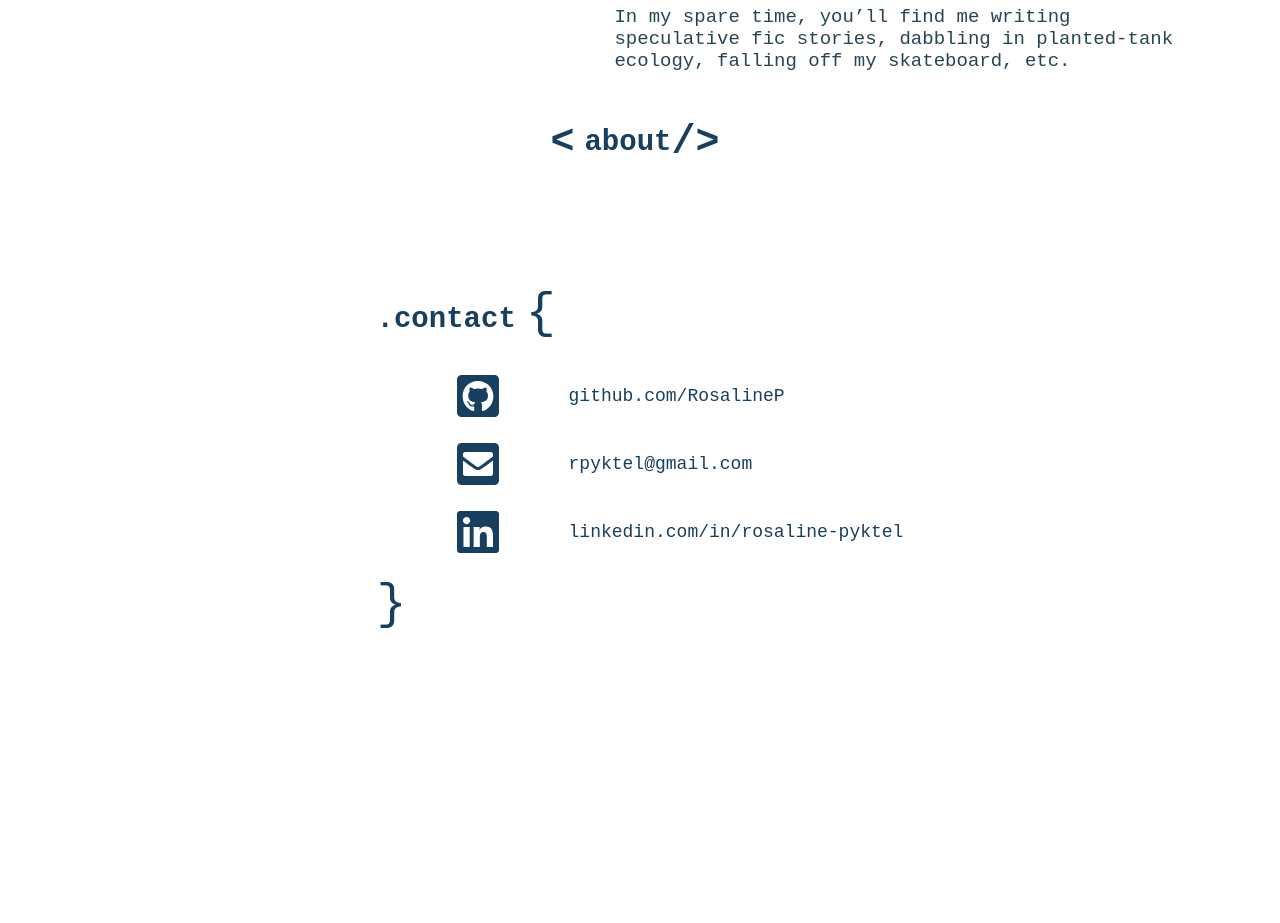
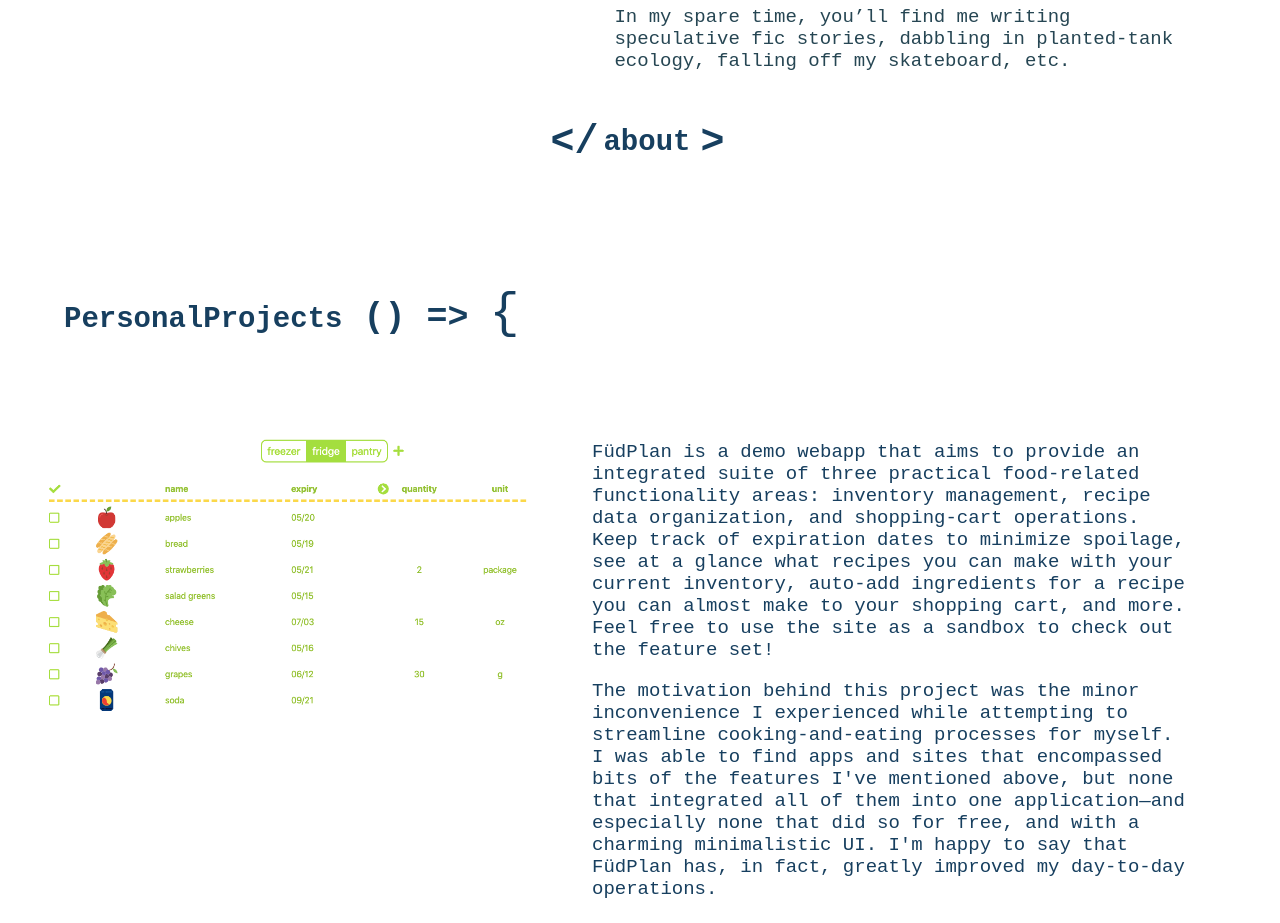
Before and after one commit to RosalineP/Rosaline, a React (Create React App) app: page / in a window 1280 px wide. Shown: the part 1360-2283 px from the top of the page. Before the commit the page ends 2073 px from the top, so only its background shows below. Built offline with nearby package versions, Linux system fonts and the light colour scheme.

Commit message:
Portfolio section

```diff
--- a/src/App.css
+++ b/src/App.css
@@ -49,6 +49,7 @@ body,html {
 .about-computer {
     flex-grow: 2;
     max-height: 90vh !important;
+    margin-left: 2vw;
 }
 .about-exposition {
     min-width: 400px;
@@ -71,6 +72,13 @@ body,html {
     margin-left: 10px;
 }
 
+.about-closure-text-end {
+    font-size: 29px;
+    margin-left: 5px;
+    margin-right: 10px;
+
+}
+
 .about-angleBracket {
     font-size: 40px;
 }
@@ -85,6 +93,55 @@ body,html {
     font-family: Bookman Old Style,monospace;
     font-size: 19px;
     color: #264653;
+}
+
+.personalProj {
+    font-family: Bookman Old Style,monospace;
+    color: #173f5f;
+    margin-bottom: 13vh;
+}
+
+.personalProj-header {
+    margin-left: 5vw;
+}
+
+.personalProj-title {
+    font-size: 29px;
+    font-weight: bold;
+}
+
+.personalProj-fnStart {
+    font-weight: bold;
+    font-size: 35px;
+}
+
+.personalProj-curlyBracketTop {
+    font-size: 50px;
+    font-weight: normal;
+}
+.personalProj-fud {
+    display: flex;
+    margin-top: 5em;
+}
+
+.personalProj-pic {
+    width: 30em;
+    height: auto;
+    margin-right: 4em;
+    margin-left: 3em;
+    margin-top: 1em;
+}
+
+.personalProj-text {
+    /*margin-bottom: 3vh;*/
+    margin-right: 5em;
+    font-size: 19px;
+}
+
+.personalProj-curlyBracketBottom {
+    font-size: 50px;
+    font-weight: normal;
+    margin-left: 5vw;
 }
 
 .contact {
--- a/src/components/About.jsx
+++ b/src/components/About.jsx
@@ -54,9 +54,9 @@ export const About = () => {
                     </div>
 
                     <div className="about-closure">
-                        <span className="about-angleBracket"> {'<'} </span>
-                        <span className="about-closure-text"> about </span>
-                        <span className="about-angleBracket"> {'/>'} </span>
+                        <span className="about-angleBracket"> {'</'} </span>
+                        <span className="about-closure-text-end"> about </span>
+                        <span className="about-angleBracket"> {'>'} </span>
                     </div>
                 </div>
             </div>
--- a/src/components/Contact.jsx
+++ b/src/components/Contact.jsx
@@ -4,6 +4,7 @@ import { faEnvelopeSquare } from '@fortawesome/free-solid-svg-icons';
 
 export const Contact = () => {
     return (
+        <>
             <div className="contact">
                 <div>
                     <div className="contact-header unselectable">
@@ -51,5 +52,7 @@ export const Contact = () => {
                     <div className="contact-header contact-curlyBracketBottom unselectable">{'}'}</div>
                 </div>
             </div>
+            <div className="bottom" />
+        </>
     );
 };
--- a/src/components/Landing.jsx
+++ b/src/components/Landing.jsx
@@ -1,14 +1,15 @@
 import { BouncyBalls } from './BouncyBalls';
 import { About } from './About';
 import { Contact } from './Contact';
+import {Portfolio} from "./Portfolio";
 
 export const Landing = () => {
     return (
         <>
             <BouncyBalls />
             <About />
+            <Portfolio />
             <Contact />
-            <div className="bottom" />
         </>
     );
 };
--- /dev/null
+++ b/src/components/Portfolio.jsx
@@ -0,0 +1,33 @@
+import fud from './fud.png';
+
+export const Portfolio = () => {
+    return(
+        <div className="personalProj">
+            <div className="personalProj-header">
+                <span className="personalProj-title"> PersonalProjects</span>
+                <span className="personalProj-fnStart"> () => </span>
+                <span className="personalProj-curlyBracketTop">{'{'} </span>
+            </div>
+
+            <div className="personalProj-fud">
+                <div >
+                    <img src={fud} className="personalProj-pic" alt="fud" />
+                </div>
+                <div className="personalProj-text">
+                    <p>
+                        FüdPlan is a demo webapp that aims to provide an integrated suite of three practical food-related functionality areas: inventory management, recipe data organization, and shopping-cart operations. Keep track of expiration dates to minimize spoilage, see at a glance what recipes you can make with your current inventory, auto-add ingredients for a recipe you can almost make to your shopping cart, and more. Feel free to use the site as a sandbox to check out the feature set!
+                    </p>
+
+                    <p>
+                        The motivation behind this project was the minor inconvenience I experienced while attempting to streamline cooking-and-eating processes for myself. I was able to find apps and sites that encompassed bits of the features I've mentioned above, but none that integrated all of them into one application—and especially none that did so for free, and with a charming minimalistic UI. I'm happy to say that FüdPlan has, in fact, greatly improved my day-to-day operations.
+                    </p>
+                </div>
+            </div>
+
+            <div>
+                <span className="personalProj-curlyBracketBottom">{'}'}; </span>
+
+            </div>
+        </div>
+    );
+}
```
Also changed, not shown: src/components/fud.png (added). Lines whose indentation alone changed are shown as unchanged.
